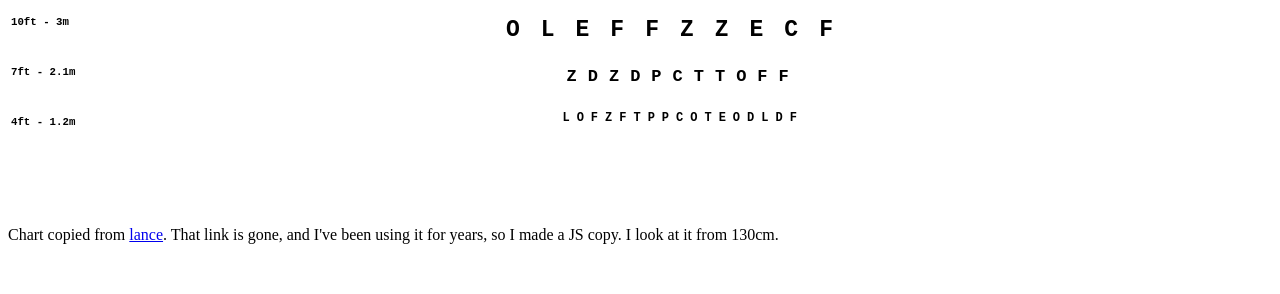
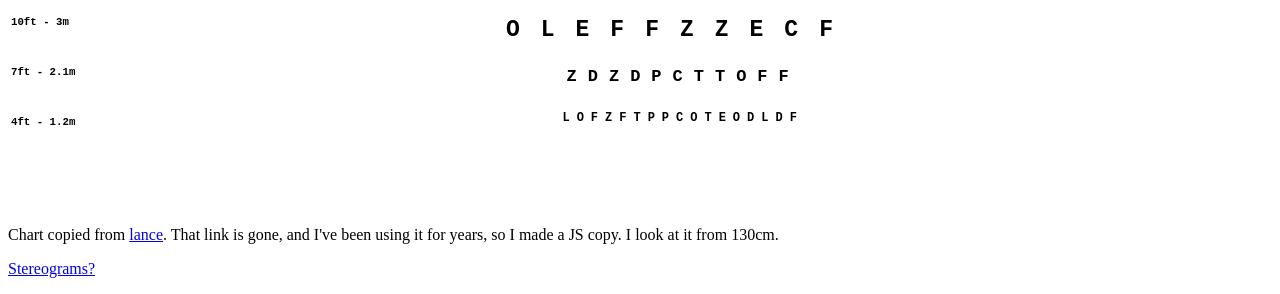
Before and after one commit to atotic/eyes, a plain HTML site: page index.html in a window 1280 px wide. Shown: the part 579-873 px from the top of the page. Before the commit the page ends 839 px from the top, so only its background shows below. Drawn offline with Linux system fonts and the light colour scheme.

Commit message:
Added a stereogram link

```diff
--- a/index.html
+++ b/index.html
@@ -183,6 +183,7 @@
 </section>
 <p style="margin-top: 100px">Chart copied from <a href='http://lancesjournal.com/eye-test800x600.html'>lance</a>. That link is gone,
 and I've been using it for years, so I made a JS copy. I look at it from 130cm.</p>
+<p><a href="https://puzzlewocky.com/optical-illusions/3d-illusions/stereograms/">Stereograms?</a></p>
 <script>
   generateChart();
 </script>
```
Also changed, not shown: 1 other file.
